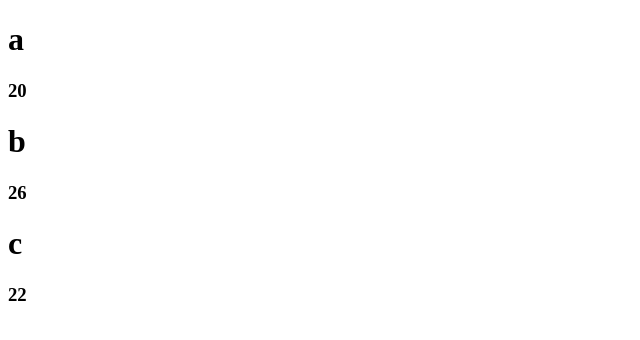
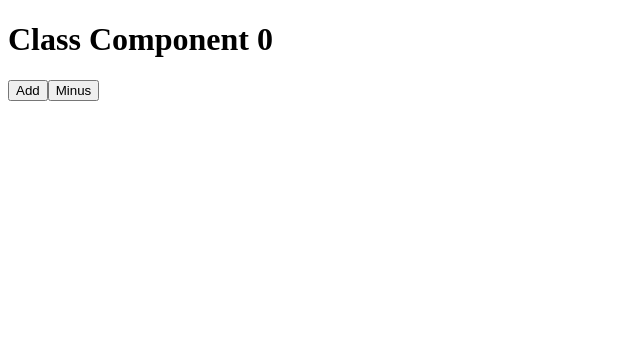
Before and after one commit to 0hhanum/React-practice, a React (Create React App) app: page / in a window 1280 px wide. Shown: the top 340 px of the page, without its empty margins (0-640 px from the left). Built offline with nearby package versions, Linux system fonts and the light colour scheme.

Commit message:
09.01 00:22 Class component, state, and setState

```diff
--- a/src/App.js
+++ b/src/App.js
@@ -22,13 +22,40 @@
   { id: 3, "name": "c", "age": 22 },
 ]
 
-function App() {
-  return (
-    <div className="App">
-      {list.map(element => <Test key={element.id} name={element.name} age={element.age} />)}
-    </div>
-  );
-};
+// function component
+// function App() {
+//   return (
+//     <div className="App">
+//       {list.map(element => <Test key={element.id} name={element.name} age={element.age} />)}
+//     </div>
+//   );
+// };
 /* react 내에서 모든 element 는 달라야함. 이를 구분하기 위해 key 값을 넣어줌. */
 
+class App extends React.Component {
+  state = {
+    count: 0
+  };
+  add = () => {
+    // this.setState({ count: this.state.count + 1 })
+    this.setState(current => ({ count: current.count + 1 }))
+    // setState 호출 => react 는 새로운 state 와 함께 render 를 다시 진행
+  };
+  minus = () => {
+    // this.setState({ count: this.state.count - 1 })
+    this.setState(current => ({ count: current.count - 1 }))
+  };
+  render() {
+    return (
+      <div>
+        <h1>
+          Class Component {this.state.count}
+        </h1>
+        <button onClick={this.add}>Add</button>
+        <button onClick={this.minus}>Minus</button>
+      </div>
+    );
+  };
+};
+
 export default App;
```
